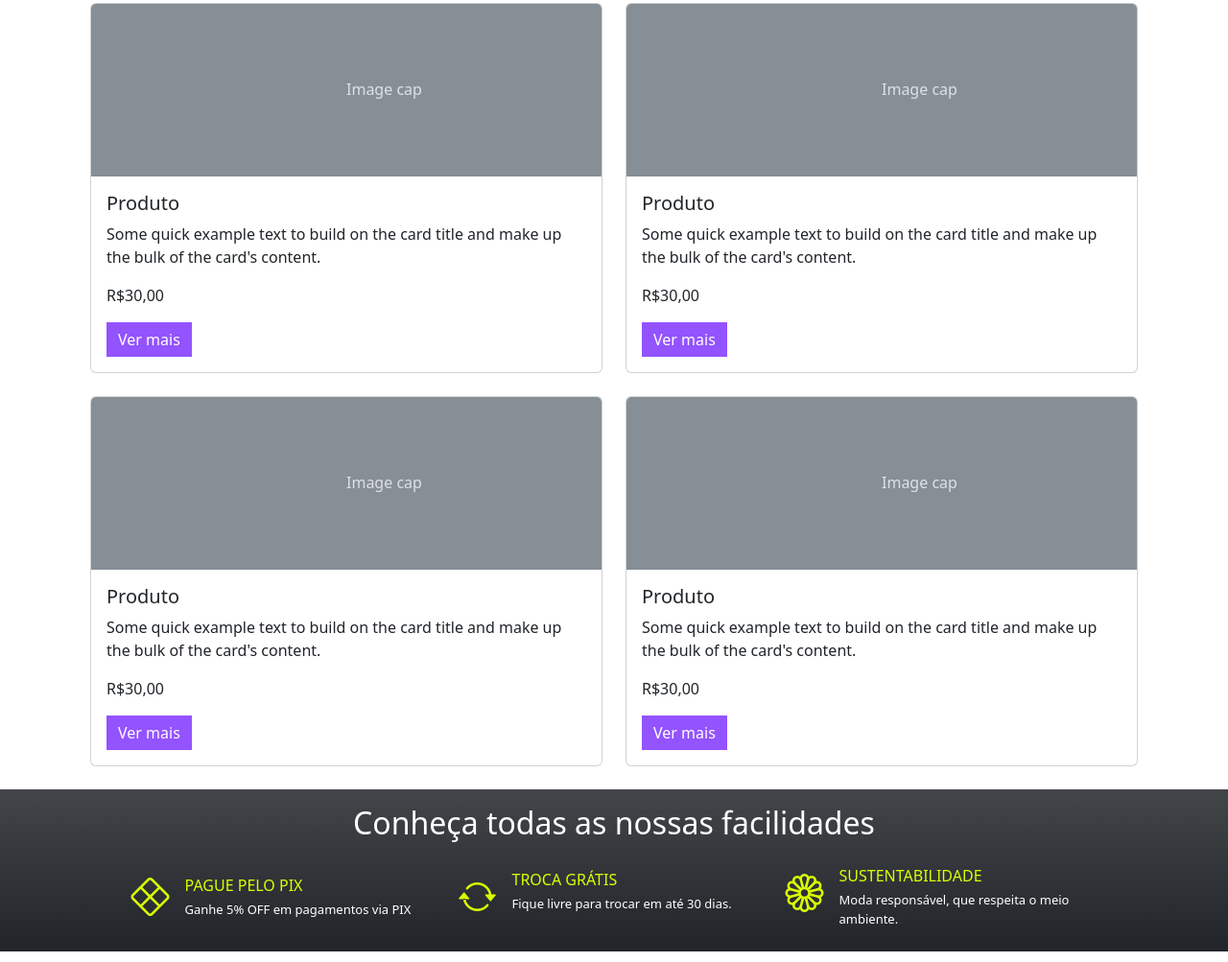
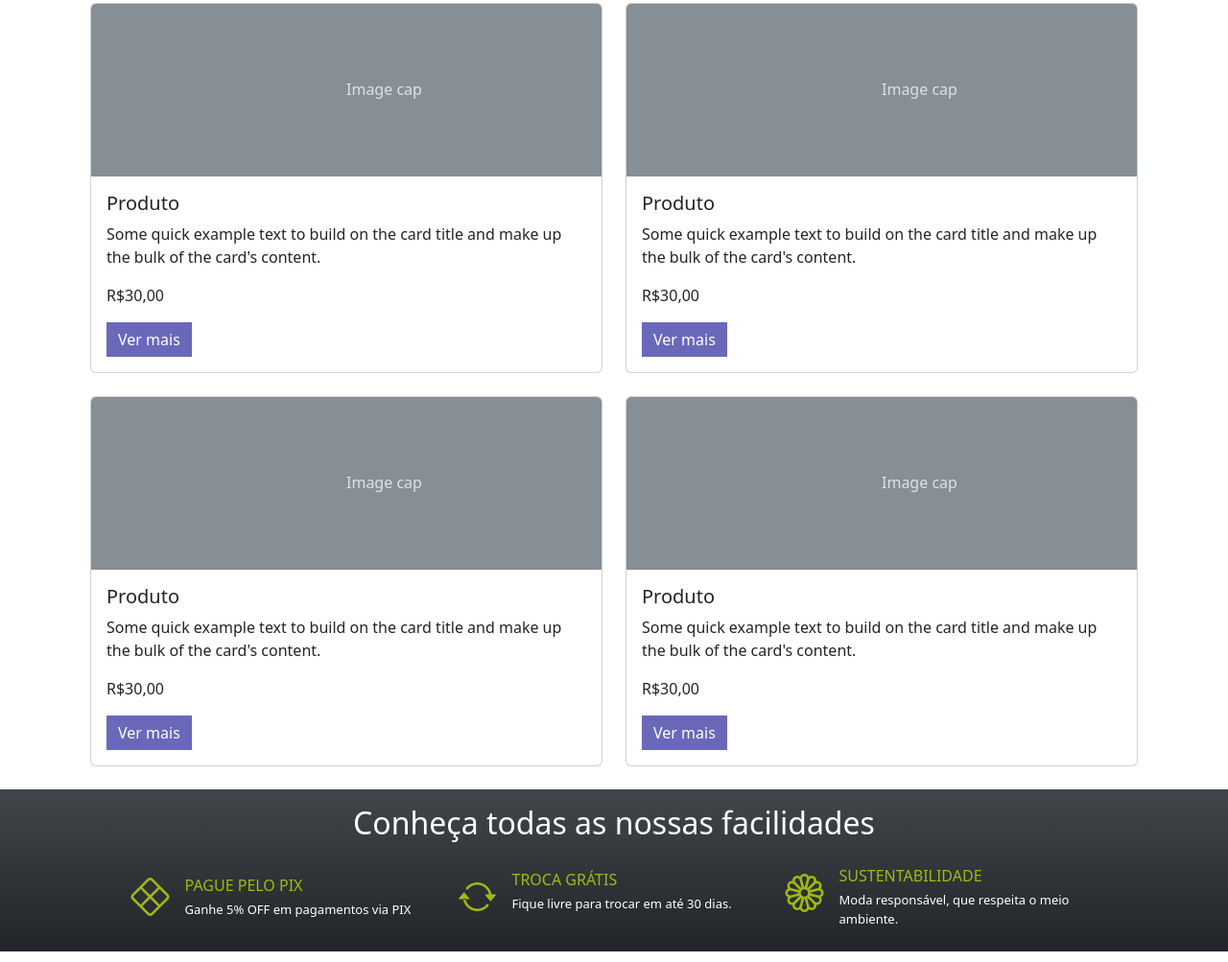
Before and after one commit to alanmulero/meteora-aula-4, a plain HTML site: page index.html in a window 1280 px wide. Shown: the part 1397-2400 px from the top of the page at 96% size. Drawn offline with nearby package versions, Linux system fonts and the light colour scheme.

Commit message:
cores finalizado

```diff
--- a/estilos.css
+++ b/estilos.css
@@ -11,11 +11,11 @@
 }
 
 .botao-lilas {
-    background-color: #9353FF;
+    background-color: #6a68b9;
 }
 
 .verde-limao {
-    color: #DAFF01;
+    color: #a1b914;
 }
 
 @media(min-width: 768px) {
--- a/index.html
+++ b/index.html
@@ -39,7 +39,7 @@
         </ul>
         <form class="d-flex" role="search">
           <input class="form-control me-2 rounded-0" type="search" placeholder="Digite o produto" aria-label="Search">
-          <button class="btn btn-outline-light rounded-0" type="submit">Buscar</button>
+          <button class="btn btn-outline-info rounded-0" type="submit">Buscar</button>
         </form>
       </div>
     </div>
```
